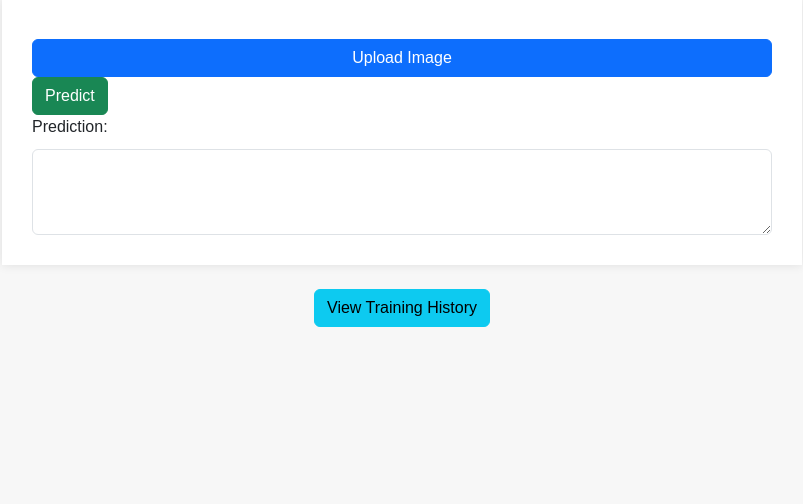
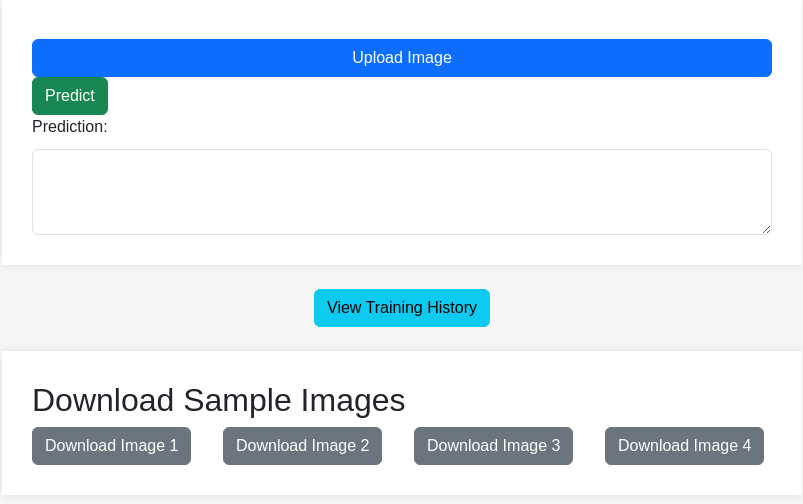
Before and after one commit to VisionExpo/Chicken_Disease_Detection, a Flask app: page / in a window 1280 px wide. Shown: the part 99-603 px from the top of the page, without its empty margins (238-1041 px from the left). Run offline with Flask 3, Linux system fonts and the light colour scheme; some libraries are stand-ins or nearby versions.

Commit message:
add download section for sample images in index.html

```diff
--- a/templates/index.html
+++ b/templates/index.html
@@ -76,6 +76,25 @@
         <a href="/history" class="btn btn-info">View Training History</a>
     </div>
 
+    <!-- Download Sample Images Section -->
+    <div class="container mt-4">
+        <h2>Download Sample Images</h2>
+        <div class="row">
+            <div class="col">
+                <a href="/static/sample_images/image1.jpg" class="btn btn-secondary" download>Download Image 1</a>
+            </div>
+            <div class="col">
+                <a href="/static/sample_images/image2.jpg" class="btn btn-secondary" download>Download Image 2</a>
+            </div>
+            <div class="col">
+                <a href="/static/sample_images/image3.jpg" class="btn btn-secondary" download>Download Image 3</a>
+            </div>
+            <div class="col">
+                <a href="/static/sample_images/image4.jpg" class="btn btn-secondary" download>Download Image 4</a>
+            </div>
+        </div>
+    </div>
+
     <!-- Bootstrap JS (Optional) -->
     <script src="https://cdn.jsdelivr.net/npm/bootstrap@5.3.0-alpha1/dist/js/bootstrap.bundle.min.js"></script>
 
```
